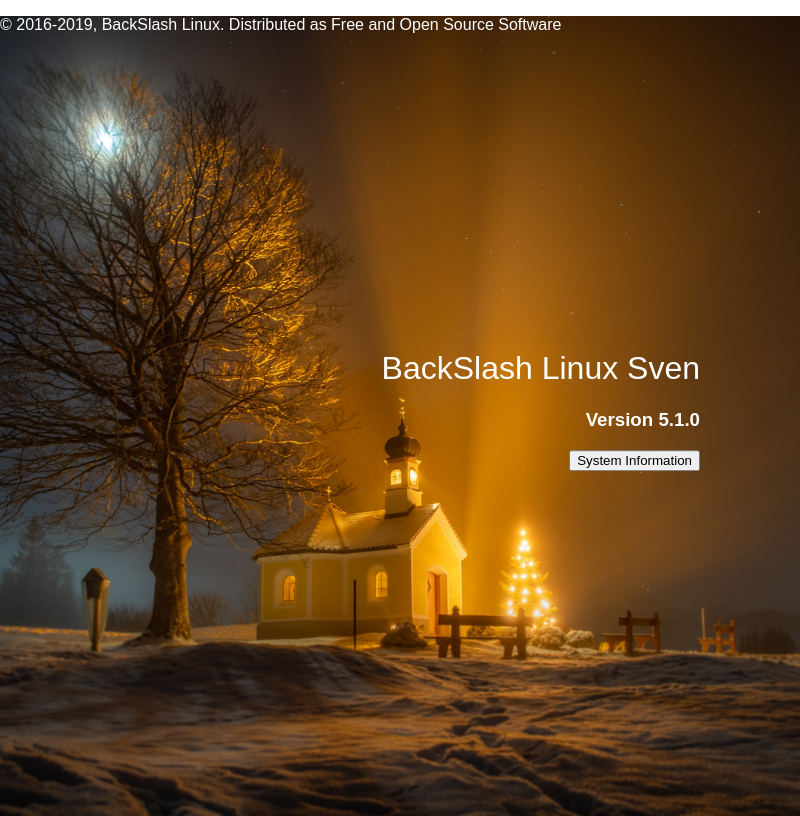
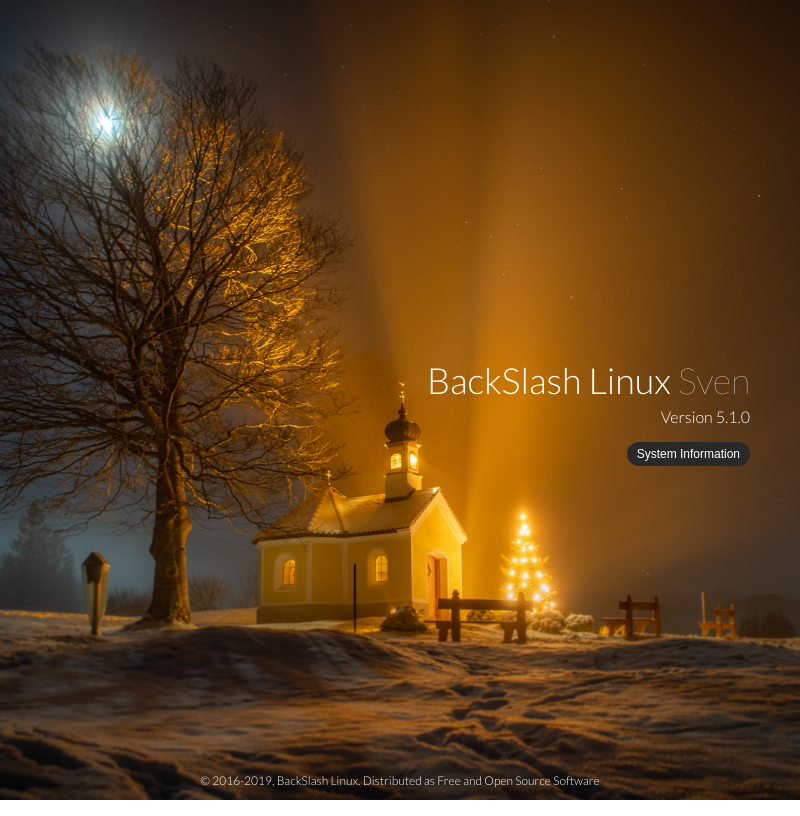
Before and after one commit to BackSlashLinux/infoscreen, an Electron app: page app/index.html in a window 800 px wide. Drawn offline with nearby package versions, Linux system fonts and the light colour scheme.

Commit message:
Updated css

```diff
--- a/app/app.css/app.css
+++ b/app/app.css/app.css
@@ -1,7 +1,65 @@
+/* Font Imports */
+
+@font-face {
+    font-family: 'Lato';
+    src: url('./../fonts/Lato-Thin.ttf');
+    font-weight: 100;
+}
+@font-face {
+    font-family: 'Lato';
+    src: url('./../fonts/Lato-ThinItalic.ttf');
+    font-weight: 100;
+    font-style: italic;
+}
+@font-face {
+    font-family: 'Lato';
+    src: url('./../fonts/Lato-Light.ttf');
+    font-weight: 300;
+}
+@font-face {
+    font-family: 'Lato';
+    src: url('./../fonts/Lato-LightItalic.ttf');
+    font-weight: 300;
+    font-style: italic;
+}
+@font-face {
+    font-family: 'Lato';
+    src: url('./../fonts/Lato-Regular.ttf');
+    font-weight: 500;
+}
+@font-face {
+    font-family: 'Lato';
+    src: url('./../fonts/Lato-Italic.ttf');
+    font-weight: 500;
+    font-style: italic;
+}
+@font-face {
+    font-family: 'Lato';
+    src: url('./../fonts/Lato-Bold.ttf');
+    font-weight: 700;
+}
+@font-face {
+    font-family: 'Lato';
+    src: url('./../fonts/Lato-BoldItalic.ttf');
+    font-weight: 700;
+    font-style: italic;
+}
+@font-face {
+    font-family: 'Lato';
+    src: url('./../fonts/Lato-Black.ttf');
+    font-weight: 900;
+}
+@font-face {
+    font-family: 'Lato';
+    src: url('./../fonts/Lato-Black.ttf');
+    font-weight: 900;
+    font-style: italic;
+}
+
 body {
     margin: 0;
     padding: 0;
-    font-family: sans-serif;
+    font-family: 'Lato';
     color: white;
 }
 .fullbg {
@@ -19,11 +77,46 @@
     text-align: right;
     top: 50%;
     transform: translateY(-50%);
-    right: 100px;
+    right: 50px;
+    transition-duration: 500ms;
 }
 .staticInfoContainer h1 {
     font-weight: 300;
+    margin-bottom: 0px;
+    font-size: 36px;
 }
 .staticInfoContainer h1 > span {
     font-weight: 100;
 }
+.staticInfoContainer h3 {
+    font-weight: 300;
+    margin-top: 5px;
+    font-size: 16px;
+}
+.copyrightContainer p {
+    font-weight: 300;
+    font-size: 12px;
+    position: absolute;
+    bottom: 0px;
+    text-align: center;
+    width: 100%;
+}
+#moveUp {
+    background-color: #292929;
+    color: white;
+    font-weight: 300;
+    font-size: 12px;
+    padding: 5px 10px;
+    border: none;
+    border-radius: 20px;
+    -webkit-app-region: no-drag;
+    outline: none;
+}
+.movedUp {
+    position: absolute;
+    width: 100%;
+    text-align: right;
+    top: 50px;
+    right: 50px;
+    transition-duration: 500ms;
+}
```
